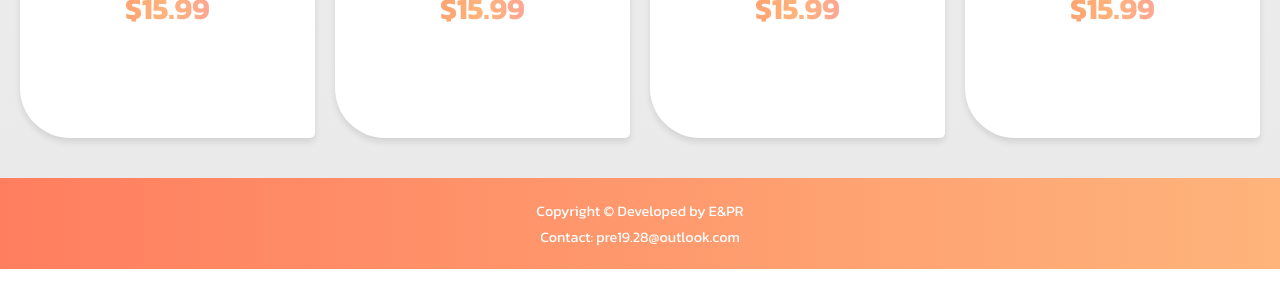
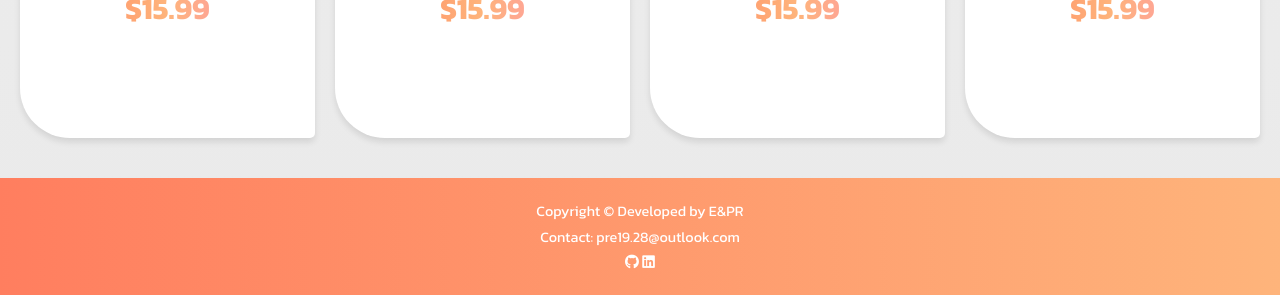
Before and after one commit to Preinar22/Blend-Bazaar, a plain HTML site: page index.html in a window 1280 px wide. Shown: the part 3517-3812 px from the top of the page. Before the commit the page ends 3786 px from the top, so only its background shows below. Drawn offline with Linux system fonts and the light colour scheme.

Commit message:
Update index.html

```diff
--- a/index.html
+++ b/index.html
@@ -6,6 +6,7 @@
     <meta name="viewport" content="width=device-width, initial-scale=1.0">
     <title>Project_1 Academia-X</title>
     <link rel="stylesheet" href="./styles.css">
+    <link rel="stylesheet" href="https://cdnjs.cloudflare.com/ajax/libs/font-awesome/6.0.0-beta3/css/all.min.css">
     <style>
         @import url('https://fonts.googleapis.com/css2?family=Kanit:ital,wght@0,100;0,200;0,300;0,400;0,500;0,600;0,700;0,800;0,900;1,100;1,200;1,300;1,400;1,500;1,600;1,700;1,800;1,900&display=swap');
     </style>
@@ -208,7 +209,9 @@
     <footer>
         <small>
             Copyright &copy; Developed by E&PR<br>
-            Contact: <a>pre19.28@outlook.com</a>
+            Contact: <a>pre19.28@outlook.com</a><br>
+            <a href="https://github.com/Preinar22/Blend-Bazaar"><i class="fa-brands fa-github"></i></a>
+            <a href=""><i class="fa-brands fa-linkedin"></i></a>
         </small>
     </footer>
 </body>
```
